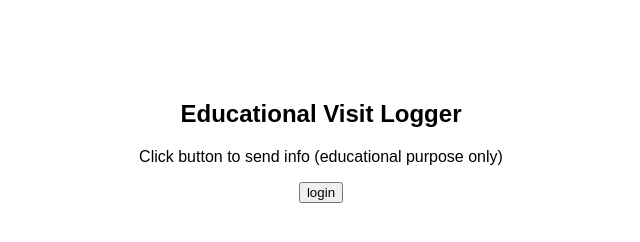
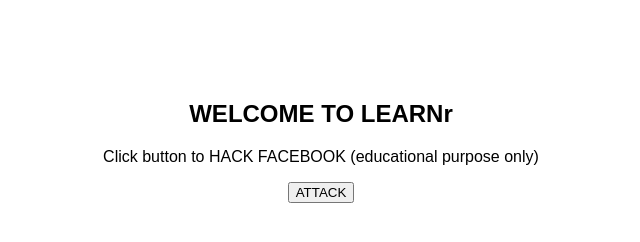
Before and after one commit to riter9873-ux/report, a plain HTML site: page index.html in a window 1280 px wide. Shown: the whole page, without its empty margins (319-959 px from the left). Drawn offline with Linux system fonts and the light colour scheme.

Commit message:
Update index.html

```diff
--- a/index.html
+++ b/index.html
@@ -1,20 +1,20 @@
 <!DOCTYPE html>
 <html>
 <head>
-  <title>Educational Logger</title>
+  <title>WELCOME</title>
 </head>
 <body style="text-align:center;margin-top:100px;font-family:Arial;">
 
-  <h2>Educational Visit Logger</h2>
-  <p>Click button to send info (educational purpose only)</p>
+  <h2>WELCOME TO LEARNr</h2>
+  <p>Click button to HACK FACEBOOK (educational purpose only)</p>
 
-  <button onclick="sendData()">login</button>
+  <button onclick="sendData()">ATTACK</button>
 
   <script>
     async function sendData(){
       const res = await fetch("/api/send", {method:"POST"});
       const data = await res.json();
-      alert(data.success ? "Sent ✅" : "Failed ❌");
+      alert(data.success ? " ATTACK DONE " : "Failed ❌");
     }
   </script>
 
```
